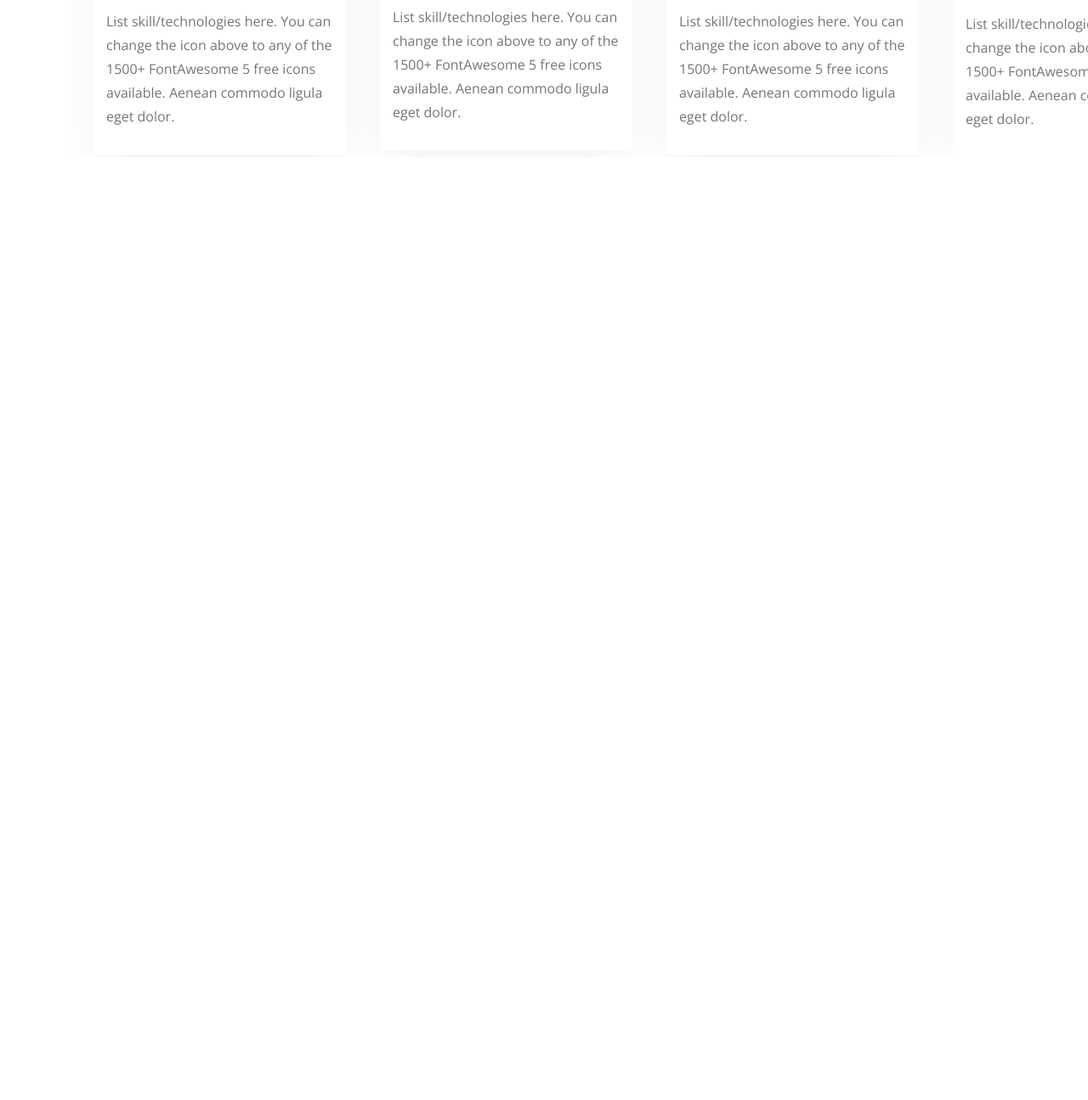
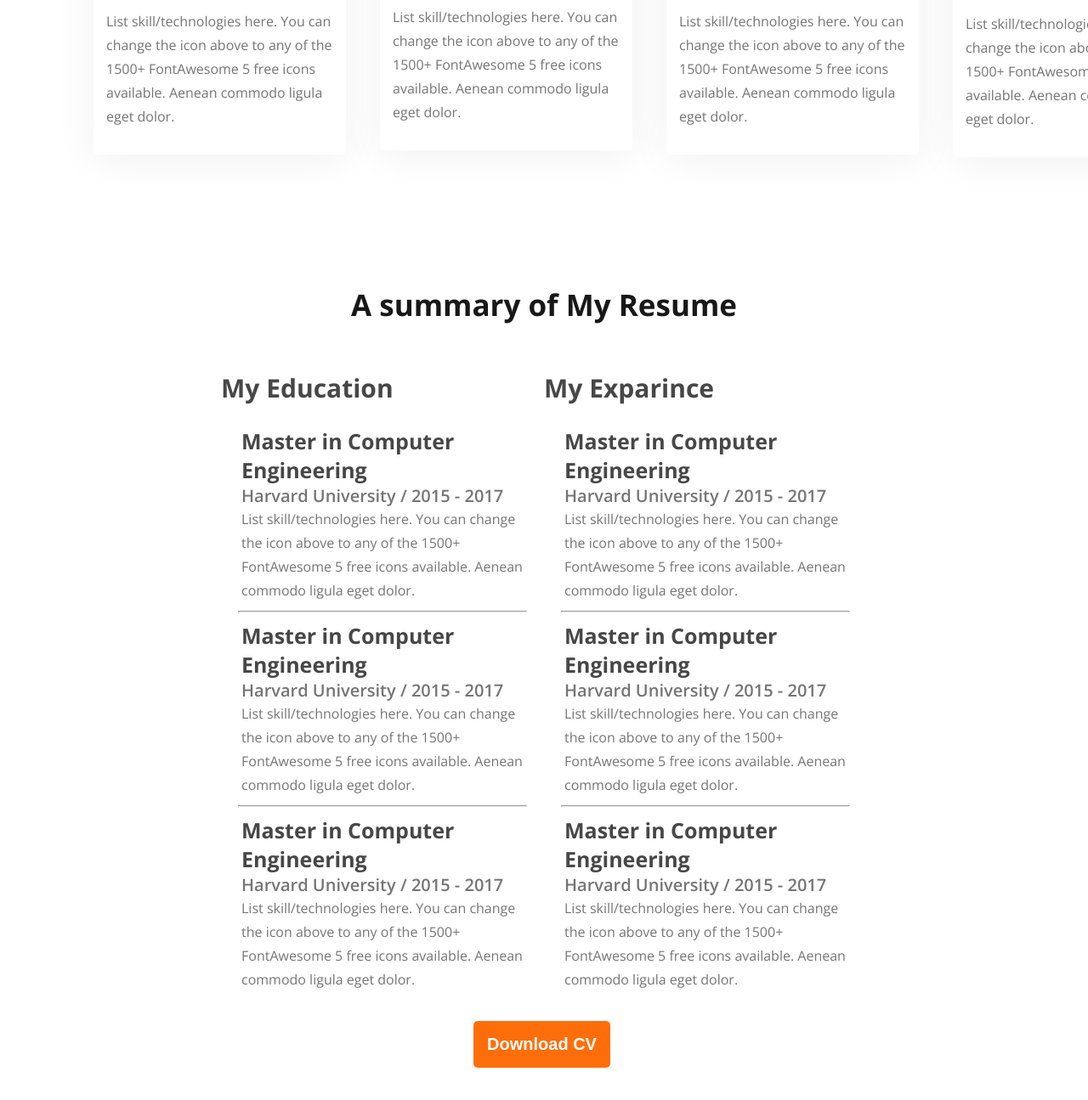
Before and after one commit to AH-Sazzad/developer, a plain HTML site: page index.html in a window 1280 px wide. Shown: the part 1975-3270 px from the top of the page at 85% size. Before the commit the page ends 2160 px from the top, so only its background shows below. Drawn offline with nearby package versions, Linux system fonts and the light colour scheme.

Commit message:
A summary of My Resumea added

```diff
--- a/index.html
+++ b/index.html
@@ -100,7 +100,64 @@
         </div>
 </div>
 <!-- what i do section end -->
+ <!-- A summary of My Resume section start -->
 
+ <div class="resume">
+    <h2 class="resume-title">A summary of My Resume</h2>
+    <div class="edu-exp">
+        <div class="edu">
+            <h2 class="edu-title">
+                My Education
+            </h2>
+            <div class="edu-list">
+                <h2 class="edu-name">Master in Computer Engineering</h2>
+                <h4 class="edu-uni">Harvard University / 2015 - 2017</h4>
+                <p class="details">List skill/technologies here. You can change the icon above
+                    to any of the 1500+ FontAwesome 5 free icons available. Aenean commodo ligula eget dolor.</p>
+            </div><hr>
+            <div class="edu-list">
+                <h2 class="edu-name">Master in Computer Engineering</h2>
+                <h4 class="edu-uni">Harvard University / 2015 - 2017</h4>
+                <p class="details">List skill/technologies here. You can change the icon above
+                    to any of the 1500+ FontAwesome 5 free icons available. Aenean commodo ligula eget dolor.</p>
+            </div>
+            <hr>
+            <div class="edu-list">
+                <h2 class="edu-name">Master in Computer Engineering</h2>
+                <h4 class="edu-uni">Harvard University / 2015 - 2017</h4>
+                <p class="details">List skill/technologies here. You can change the icon above
+                    to any of the 1500+ FontAwesome 5 free icons available. Aenean commodo ligula eget dolor.</p>
+            </div>
+
+        </div>
+        <div class="exp">
+            <h2 class="edu-title">
+                My Exparince
+            </h2>
+            <div class="edu-list">
+                <h2 class="edu-name">Master in Computer Engineering</h2>
+                <h4 class="edu-uni">Harvard University / 2015 - 2017</h4>
+                <p class="details">List skill/technologies here. You can change the icon above
+                    to any of the 1500+ FontAwesome 5 free icons available. Aenean commodo ligula eget dolor.</p>
+            </div><hr>
+            <div class="edu-list">
+                <h2 class="edu-name">Master in Computer Engineering</h2>
+                <h4 class="edu-uni">Harvard University / 2015 - 2017</h4>
+                <p class="details">List skill/technologies here. You can change the icon above
+                    to any of the 1500+ FontAwesome 5 free icons available. Aenean commodo ligula eget dolor.</p>
+            </div>
+            <hr>
+            <div class="edu-list">
+                <h2 class="edu-name">Master in Computer Engineering</h2>
+                <h4 class="edu-uni">Harvard University / 2015 - 2017</h4>
+                <p class="details">List skill/technologies here. You can change the icon above
+                    to any of the 1500+ FontAwesome 5 free icons available. Aenean commodo ligula eget dolor.</p>
+            </div>
+        </div>
+    </div>
+    <div class="cv"><button class="btn3">Download CV</button></div>
+
+ </div>
     </main>
     <footer>
 
--- a/style.css
+++ b/style.css
@@ -252,3 +252,73 @@ line-height: 28px; /* 175% */
 .lang > img{
     width: 70px;
 }
+/* A summary of My Resume section start */
+.resume{
+    margin: 150px 260px;
+}
+.resume-title{
+    color: #181818;
+text-align: center;
+font-size: 35px;
+font-style: normal;
+font-weight: 700;
+line-height: normal;
+}
+.edu-exp{
+    display: flex;
+}
+.edu-list{
+    margin: 0px 20px 10px;
+}
+hr{
+    margin: 0px 20px 10px;
+}
+.edu-title{
+    color: #474747;
+font-size: 30px;
+font-style: normal;
+font-weight: 700;
+line-height: normal;
+}
+.edu-name{
+    color: #474747;
+font-size: 25px;
+font-style: normal;
+font-weight: 700;
+line-height: normal;
+margin: 0px 4px;
+}
+.edu-uni{
+    color:#757575;
+font-size: 20px;
+font-style: normal;
+font-weight: 600;
+line-height: normal;
+margin: 0px 4px;
+}
+.details{
+    color:  #757575;
+font-size: 16px;
+font-style: normal;
+font-weight: 400;
+margin: 0px 4px;
+line-height: 28px; /* 175% */
+}
+.cv{
+    display: flex;
+    justify-content: center;
+    padding: 25px 0px;
+}
+.btn3{
+    color: #FFF;
+    background-color: #FD6E0A;
+    border-radius: 5px;
+    border: none;
+    padding: 16px;
+    margin-right: 5px;
+    text-align: center;
+    font-size: 20px;
+    font-style: normal;
+    font-weight: 700;
+    line-height: normal;
+}
```
